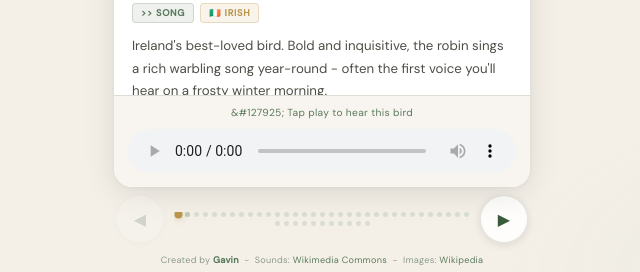
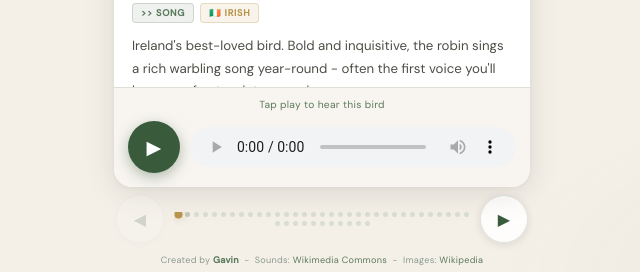
Before and after one commit to GavBoyle14/EanAmhran, a plain HTML site: page index.html in a window 1280 px wide. Shown: the part 528-800 px from the top of the page, without its empty margins (318-958 px from the left). Drawn offline with nearby package versions, Linux system fonts and the light colour scheme; no server answers.

Commit message:
Add files via upload

```diff
--- a/index.html
+++ b/index.html
@@ -130,8 +130,11 @@ audio{display:block;width:100%;height:44px;border-radius:8px;accent-color:var(--
         </div>
       </div>
       <div class="audio-section">
-        <div class="audio-meta ok" id="aMeta">&#127925; Tap play to hear this bird</div>
-        <audio id="audioPlayer" controls preload="none"></audio>
+        <div class="audio-meta ok" id="aMeta">Tap the button to hear this bird</div>
+        <div style="display:flex;align-items:center;gap:10px;margin-top:4px;">
+          <button id="playBtn" onclick="playAudio()" style="width:52px;height:52px;border-radius:50%;border:none;background:#3a5a3c;color:white;font-size:1.2rem;cursor:pointer;flex-shrink:0;box-shadow:0 4px 14px rgba(58,90,60,0.38);">&#9654;</button>
+          <audio id="audioPlayer" controls preload="none" style="flex:1;height:40px;accent-color:#3a5a3c;"></audio>
+        </div>
       </div>
     </div>
   </div>
@@ -375,7 +378,7 @@ international:[
    d:"A nocturnal summer visitor to European heathland. The nightjar's sustained churring at dusk - like a distant motorbike - carries remarkably far on still summer evenings."}
 ]};
 
-var currentTab = 'irish', currentList = BIRDS.irish, currentIdx = 0, isBusy = false;
+var currentTab = 'irish', currentList = BIRDS.irish, currentIdx = 0, isBusy = false, currentAudio = '';
 
 // Swipe detection
 (function() {
@@ -466,7 +469,39 @@ function renderBird() {
     player.src = b.audio;
     player.load();
   }
-  if (meta) { meta.className = 'audio-meta ok'; meta.textContent = '&#127925; Tap play to hear this bird'; }
+  if (meta) { meta.className = 'audio-meta ok'; meta.textContent = 'Tap play to hear this bird'; }
+}
+
+
+function playAudio() {
+  var player = document.getElementById('audioPlayer');
+  var btn = document.getElementById('playBtn');
+  var meta = document.getElementById('aMeta');
+  if (!player) return;
+
+  if (!player.src || player.src === window.location.href) {
+    // First tap - load and play
+    player.src = currentAudio;
+    player.load();
+  }
+
+  if (player.paused) {
+    player.play().then(function() {
+      if (btn) { btn.textContent = '\u23F8'; btn.style.background = '#c4785a'; }
+      if (meta) { meta.className = 'audio-meta ok'; meta.textContent = 'Now playing...'; }
+    }).catch(function(e) {
+      if (meta) { meta.className = 'audio-meta err'; meta.textContent = 'Tap play again'; }
+    });
+  } else {
+    player.pause();
+    if (btn) { btn.textContent = '\u25B6'; btn.style.background = '#3a5a3c'; }
+    if (meta) { meta.className = 'audio-meta ok'; meta.textContent = 'Tap the button to hear this bird'; }
+  }
+
+  player.onended = function() {
+    if (btn) { btn.textContent = '\u25B6'; btn.style.background = '#3a5a3c'; }
+    if (meta) { meta.className = 'audio-meta ok'; meta.textContent = 'Tap the button to hear this bird'; }
+  };
 }
 
 function buildDots() {
```
